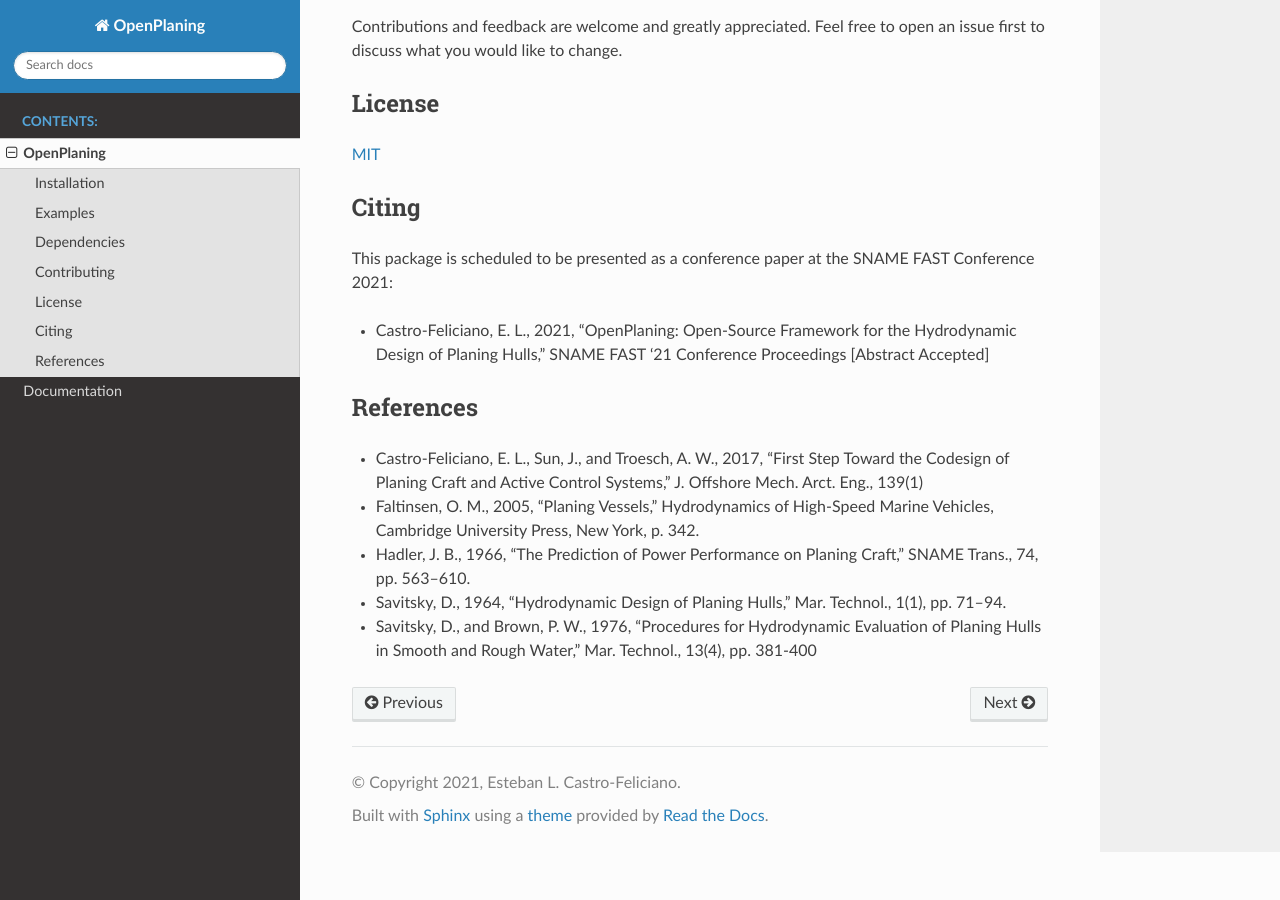
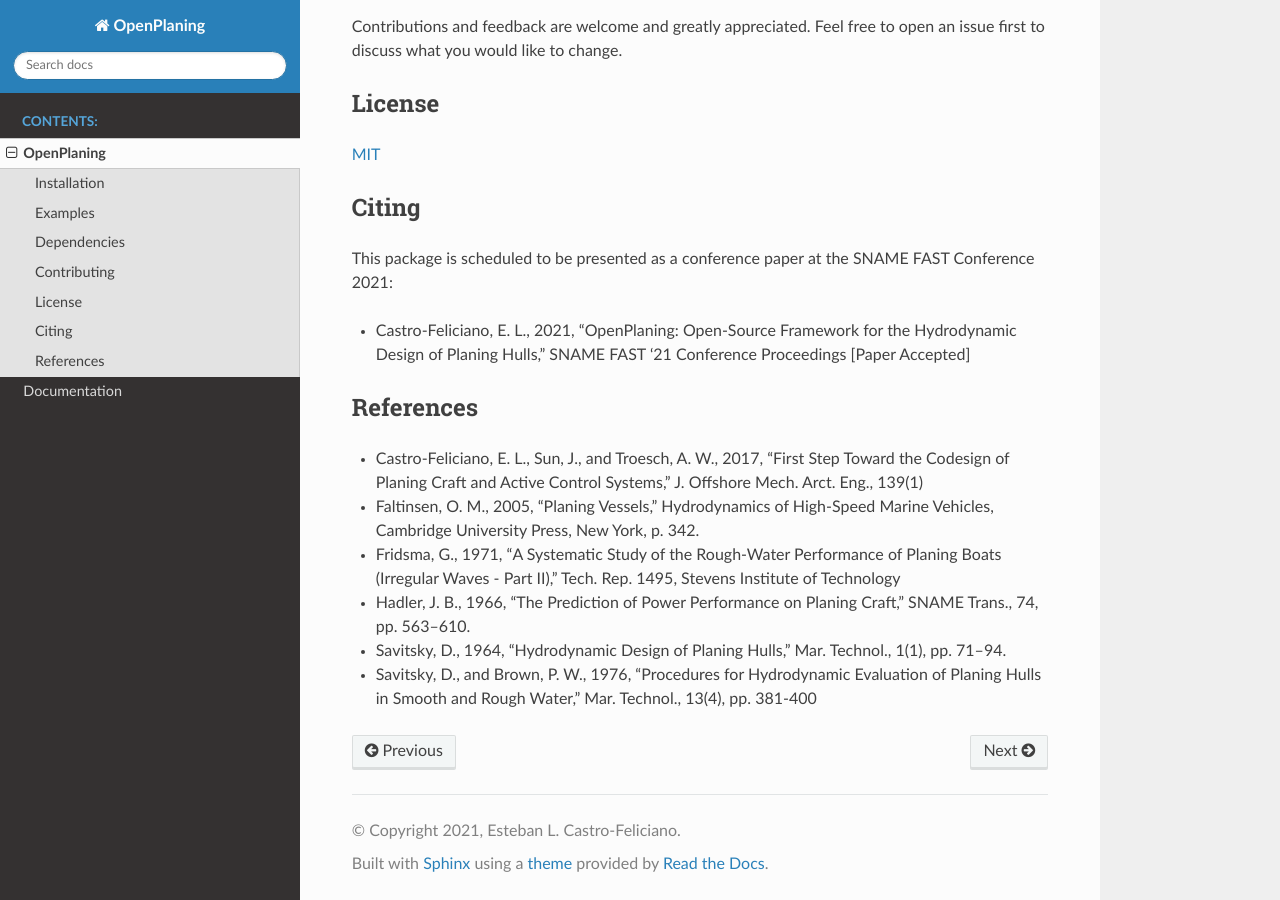
Before and after one commit to elcf/python-openplaning, a Sphinx documentation site: the page built from docs/README.md, in a window 1280 px wide and 900 px high, scrolled down 3216 px. Built offline with Sphinx 7.4.7 and the Read the Docs theme 2.0.0, drawn with Linux system fonts in a browser that asks for light colours; some of the changed text lies outside the part shown.

Commit message:
updated references

````diff
--- a/docs/README.md
+++ b/docs/README.md
@@ -14,7 +14,7 @@ pip install openplaning
 
 ## Examples
 
-You can run the example below online with Binder:
+You can run the example below, plus an optimization case study, online with Binder:
 [![Binder](https://mybinder.org/badge_logo.svg)](https://mybinder.org/v2/gh/elcf/binder-openplaning/main?filepath=OpenPlaningExamples.ipynb)
 
 ```python
@@ -178,11 +178,12 @@ Contributions and feedback are welcome and greatly appreciated. Feel free to ope
 
 ## Citing
 This package is scheduled to be presented as a conference paper at the SNAME FAST Conference 2021:
-* Castro-Feliciano, E. L., 2021, "OpenPlaning: Open-Source Framework for the Hydrodynamic Design of Planing Hulls," SNAME FAST '21 Conference Proceedings [Abstract Accepted]
+* Castro-Feliciano, E. L., 2021, "OpenPlaning: Open-Source Framework for the Hydrodynamic Design of Planing Hulls," SNAME FAST '21 Conference Proceedings [Paper Accepted]
 
 ## References
 * Castro-Feliciano, E. L., Sun, J., and Troesch, A. W., 2017, "First Step Toward the Codesign of Planing Craft and Active Control Systems," J. Offshore Mech. Arct. Eng., 139(1)
 * Faltinsen, O. M., 2005, "Planing Vessels," Hydrodynamics of High-Speed Marine Vehicles, Cambridge University Press, New York, p. 342.
+* Fridsma, G., 1971, "A Systematic Study of the Rough-Water Performance of Planing Boats (Irregular Waves - Part II)," Tech. Rep. 1495, Stevens Institute of Technology
 * Hadler, J. B., 1966, "The Prediction of Power Performance on Planing Craft," SNAME Trans., 74, pp. 563–610.
 * Savitsky, D., 1964, "Hydrodynamic Design of Planing Hulls," Mar. Technol., 1(1), pp. 71–94.
 * Savitsky, D., and Brown, P. W., 1976, "Procedures for Hydrodynamic Evaluation of Planing Hulls in Smooth and Rough Water," Mar. Technol., 13(4), pp. 381-400
````
Also changed, not shown: README.md (+2 -1 lines).
